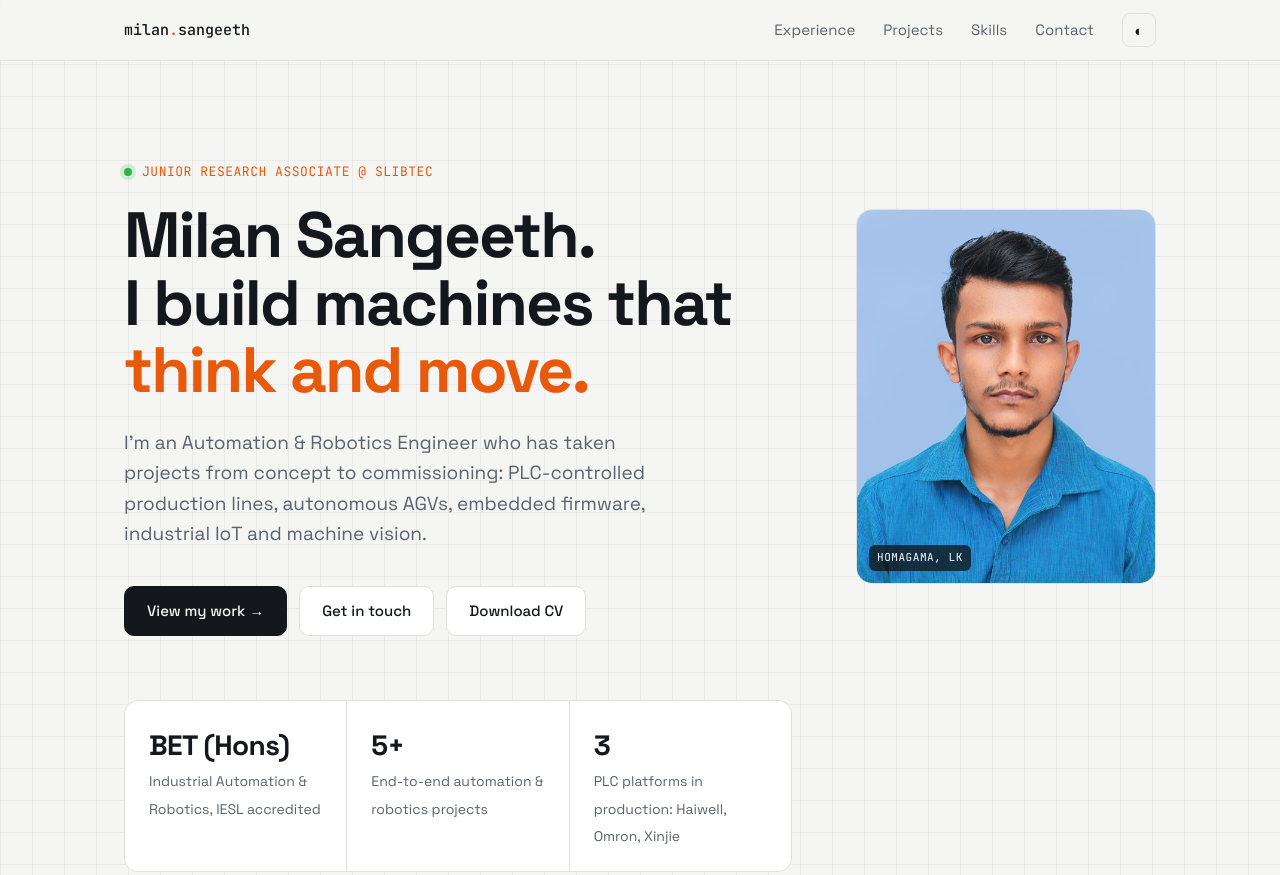
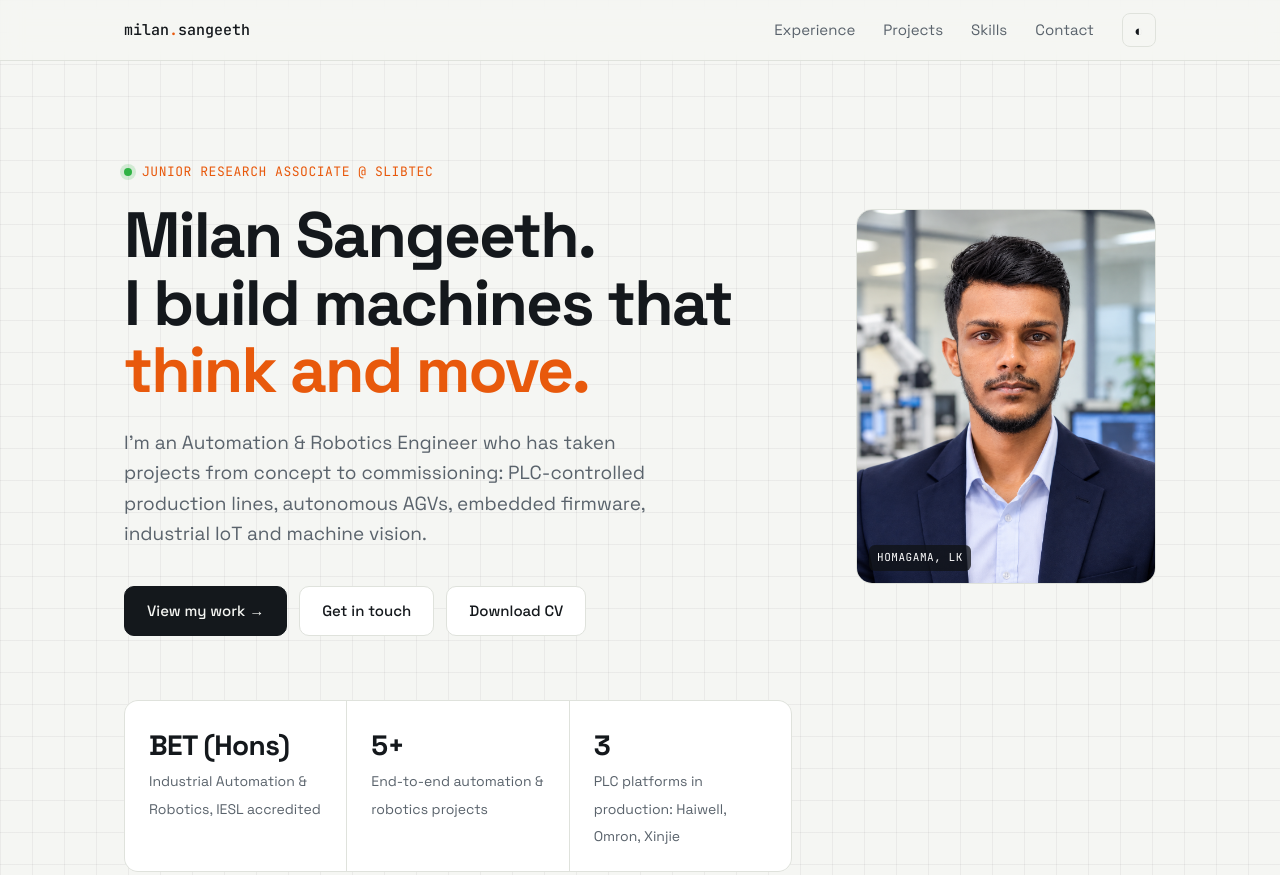
Before and after one commit to milansangeeth/milansangeeth.github.io, a plain HTML site: page index.html in a window 1280 px wide. Shown: the top 875 px of the page. Drawn offline with Linux system fonts and the light colour scheme.

Commit message:
Update profile photo
Co-Authored-By: Claude Opus 5.5 <noreply@anthropic.com>

```diff
--- a/index.html
+++ b/index.html
@@ -103,7 +103,7 @@
     position: relative; aspect-ratio: 4/5; border-radius: 16px; overflow: hidden;
     border: 1px solid var(--line); background: var(--surface);
   }
-  .photo img { width: 100%; height: 100%; object-fit: cover; display: block; }
+  .photo img { width: 100%; height: 100%; object-fit: cover; object-position: center top; display: block; }
   .photo::after {
     content: "HOMAGAMA, LK"; position: absolute; left: 12px; bottom: 12px;
     font-family: var(--mono); font-size: 11px; padding: 4px 8px; border-radius: 6px;
@@ -295,7 +295,7 @@
         <a class="btn" href="Resume_Milan_Sangeeth.pdf" download>Download CV</a>
       </div>
     </div>
-    <div class="photo"><img src="profile.jpg" alt="Portrait of Milan Sangeeth"></div>
+    <div class="photo"><img src="profile.webp" alt="Portrait of Milan Sangeeth"></div>
   </div>
   <div class="wrap">
     <div class="stats">
```
Also changed, not shown: profile.jpg (deleted), profile.webp (added).
